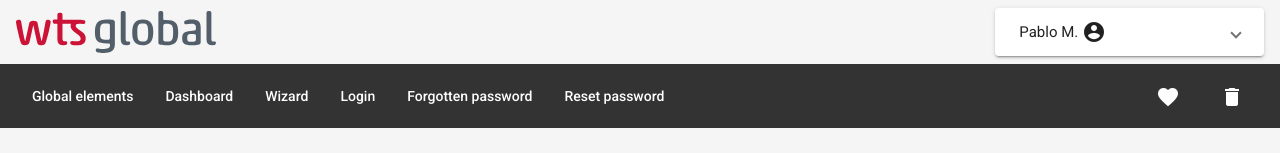
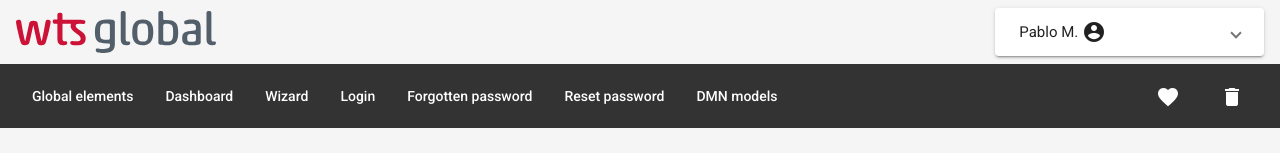
Before and after one commit to pablomf89/WTSDecisionmaker, an Angular app: page / in a window 1280 px wide. Shown: the top 153 px of the page. Built offline with nearby package versions, Linux system fonts and the light colour scheme.

Commit message:
added routes and links for decisions templates

```diff
--- a/src/app/header/header.component.html
+++ b/src/app/header/header.component.html
@@ -24,6 +24,7 @@
       <a mat-button [routerLink]="['/login']">Login</a>
       <a mat-button [routerLink]="['/forgottenPassword']">Forgotten password</a>
       <a mat-button [routerLink]="['/reset-password']">Reset password</a>
+      <a mat-button [routerLink]="['/decisions']">DMN models</a>
       <span style="flex: 1 1 auto;"></span>
       <button mat-button>
         <mat-icon class="example-icon" aria-hidden="false" aria-label="Example heart icon">favorite</mat-icon>
```
Also changed, not shown: src/app/app.module.ts (+11 -2 lines).
